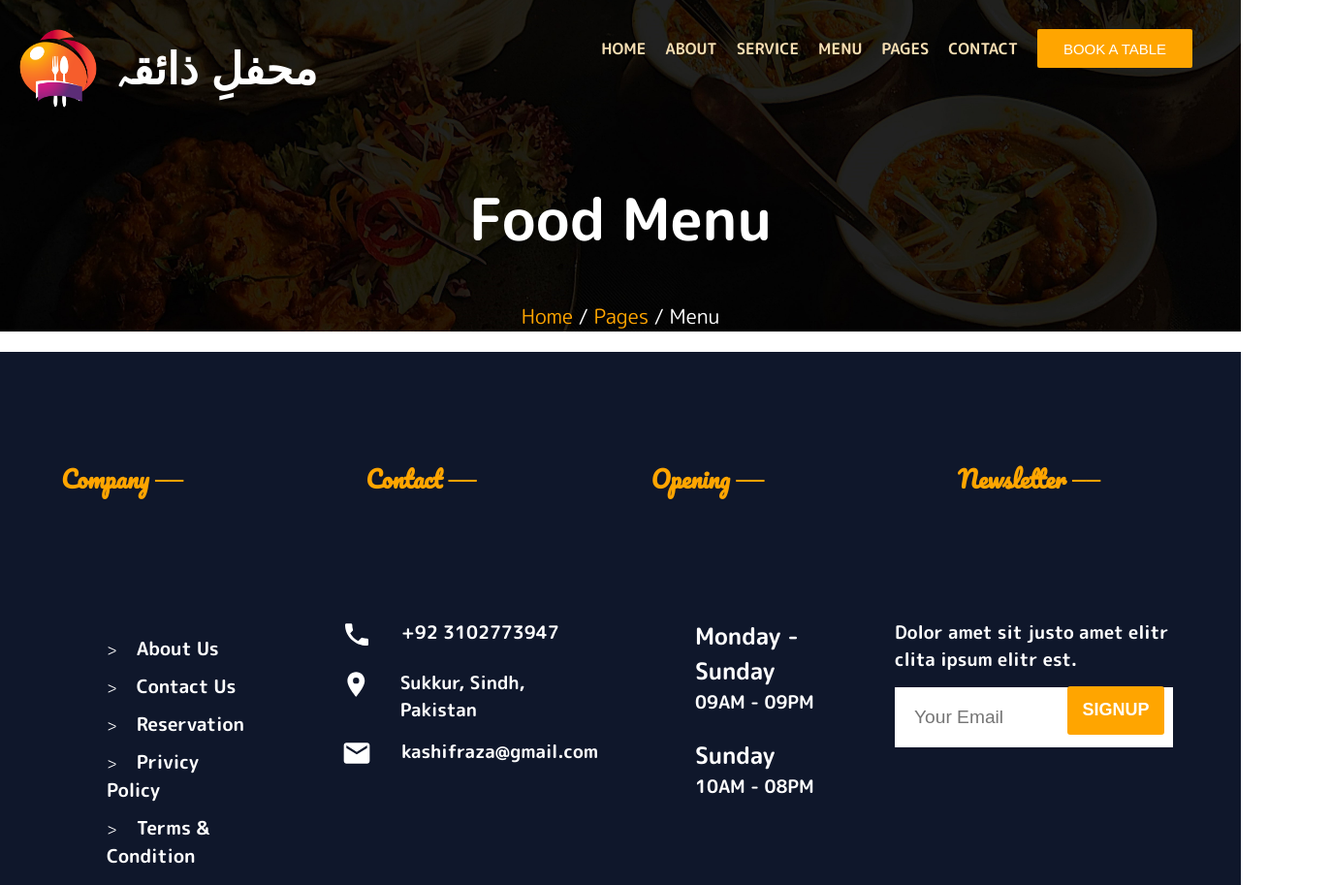
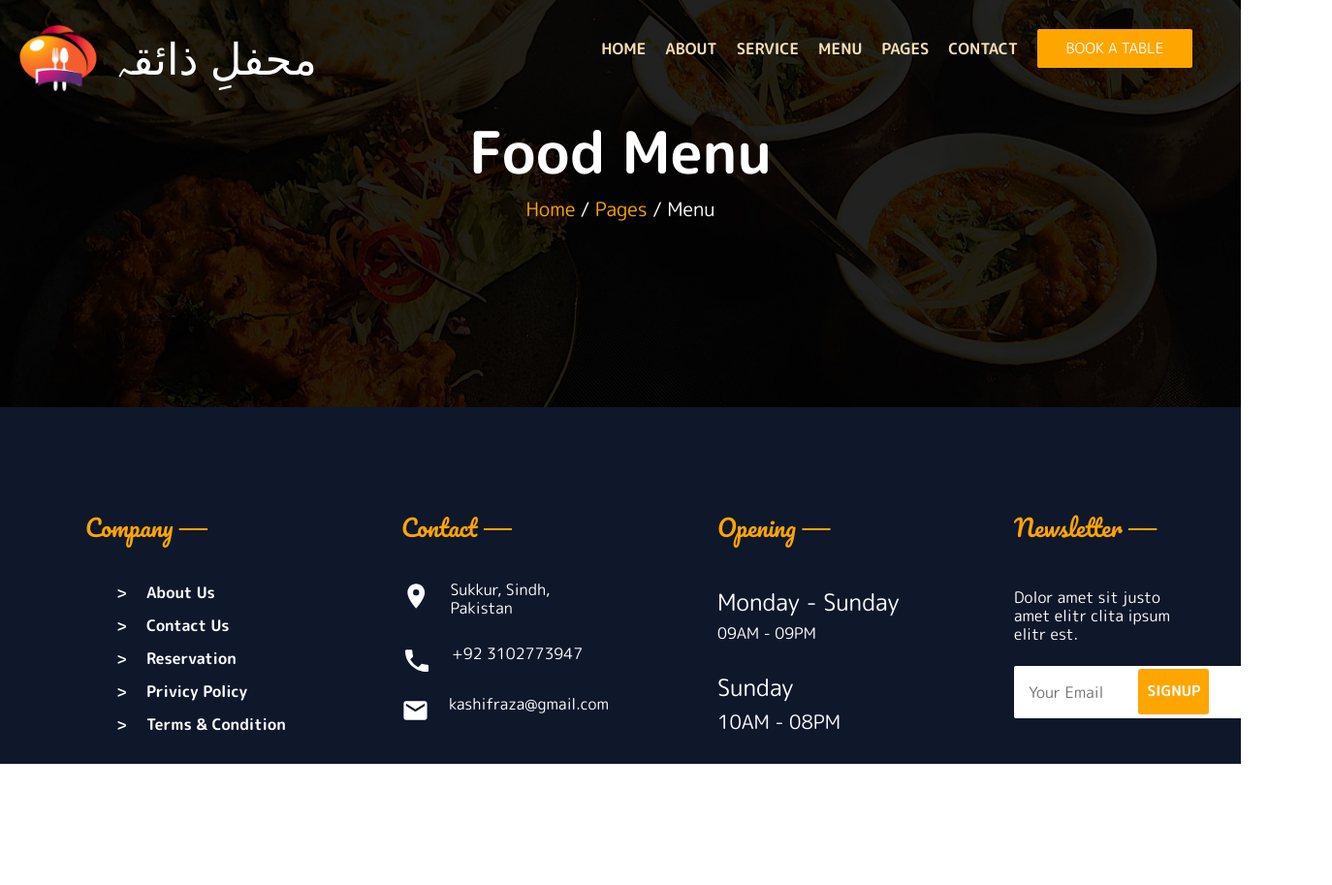
Before and after one commit to Kashif-Razaa/Mehfil-e-Zaiqa-Restaurant-Team-project, a plain HTML site: page menu.html in a window 1280 px wide. Shown: the whole page at 97% size, 1374 px wide, since content can reach past the window. After the commit the page ends 800 px from the top, so only its background shows below. Drawn offline with nearby package versions, Linux system fonts and the light colour scheme.

Commit message:
Modify Fiiter

```diff
--- a/home.css
+++ b/home.css
@@ -10,6 +10,7 @@ body {
     background-image: url(/images/background-pic.jpg);
     background-position: center;
     background-size: cover;
+    height: 900px;
     color: white;
 }
 
@@ -26,6 +27,7 @@ nav {
 
 .logo h1 {
     font-size: 45px;
+    margin-top: 33px;
 }
 
 nav ul {
@@ -80,7 +82,8 @@ nav ul a:active {
 }
 
 .hero-left h1 {
-    font-size: 70px;
+    font-size: 60px;
+    font-weight: 1000;
     margin: 0;
     animation: left-h1-p-btn 0.8s ease-in forwards;
     opacity: 0;
@@ -142,40 +145,43 @@ nav ul a:active {
 
 /* ---Footer Start--- */
 footer {
-    display: grid;
-    grid-template-rows: 1fr 1fr;
-    grid-template-columns: 1fr 1fr 1fr 1fr;
     background-color: #0f172b;
 }
 
 footer .font-pacifico {
     font-family: 'Pacifico', cursive;
     color: orange;
-    text-align: center;
     margin-top: 110px;
+}
+
+.fr1 {
+    padding-left: 100px;
 }
 
 footer .fr1 ul {
     list-style: none;
-    margin-left: 70px;
-
+    margin-top: 40px;
 }
 
 footer .fr1 ul li {
     margin-top: 10px;
 }
 
+.fr1 ul li:hover {
+    transform: scale(1.1);
+}
+
 footer .fr1 ul a {
     text-decoration: none;
     color: white;
     font-weight: bold;
-    font-size: larger;
 }
 
 footer .fr1 ul li::before {
     content: ">";
     color: white;
     margin-right: 20px;
+    font-weight: bolder;
 }
 
 footer .fr2 {
@@ -184,42 +190,26 @@ footer .fr2 {
 }
 
 .fr2 .cell {
+    margin-top: 20px;
     display: flex;
-    gap: 30px;
-}
-
-.fr2 .cell h3 {
-    margin: 0;
+    gap: 20px;
 }
 
 .fr2 .location {
     display: flex;
-    gap: 30px;
-    margin-top: 20px;
-}
-
-.fr2 .location h3 {
-    margin: 0;
+    gap: 20px;
+    margin-top: 40px;
 }
 
 .fr2 .email {
     display: flex;
-    gap: 30px;
-    margin-top: 15px;
-}
-
-.fr2 .email h3 {
-    margin: 0;
+    gap: 20px;
+    margin-top: 20px;
 }
 
 .fr3 {
     padding-left: 100px;
     color: white;
-}
-
-.fr3 h2,
-h3 {
-    margin: 0;
 }
 
 .fr4 {
@@ -229,23 +219,25 @@ h3 {
 }
 
 .fr4 input {
-    padding: 20px;
+    padding: 15px;
     margin-top: 15px;
-    font-size: larger;
     border: none;
+    border-radius: 2px;
 }
 
 .fr4 button {
     position: relative;
-    left: 62%;
-    bottom: 23%;
-    width: 100px;
-    height: 50px;
+    left: 73%;
+    bottom: 14%;
+    width: 73px;
+    height: 47px;
     background-color: orange;
     color: white;
     cursor: pointer;
-    font-size: 18px;
+    font-size: 15px;
     font-weight: bold;
     border: none;
     border-radius: 3px;
 }
+
+/* --Footer End-- */
--- a/menu.css
+++ b/menu.css
@@ -13,7 +13,8 @@ body {
     color: white;
 }
 
-/* ---Nav & head start--- */
+/* --Nav & Head Start-- */
+
 nav {
     display: flex;
     justify-content: space-between;
@@ -26,6 +27,7 @@ nav {
 
 .logo h1 {
     font-size: 45px;
+    margin-top: 33px;
 }
 
 nav ul {
@@ -64,17 +66,18 @@ nav ul a:active {
     color: orange;
 }
 
-
 .head {
     text-align: center;
+    height: 300px;
 }
 
 .head h1 {
     font-size: 60px;
+    font-weight: 1000;
 }
 
 .head p {
-    font-size: 21px;
+    font-size: 20px;
     color: white;
 }
 
@@ -82,44 +85,47 @@ nav ul a:active {
     text-decoration: none;
     color: orange;
 }
+
 /* --Nav & head End-- */
 /* ---Footer Start--- */
 footer {
-    display: grid;
-    grid-template-rows: 1fr 1fr;
-    grid-template-columns: 1fr 1fr 1fr 1fr;
     background-color: #0f172b;
 }
 
 footer .font-pacifico {
     font-family: 'Pacifico', cursive;
     color: orange;
-    text-align: center;
     margin-top: 110px;
-    !important
+}
+
+.fr1 {
+    padding-left: 100px;
 }
 
 footer .fr1 ul {
     list-style: none;
-    margin-left: 70px;
-
+    margin-top: 40px;
 }
 
 footer .fr1 ul li {
     margin-top: 10px;
 }
 
+.fr1 ul li:hover {
+    transform: scale(1.1);
+}
+
 footer .fr1 ul a {
     text-decoration: none;
     color: white;
     font-weight: bold;
-    font-size: larger;
 }
 
 footer .fr1 ul li::before {
     content: ">";
     color: white;
     margin-right: 20px;
+    font-weight: bolder;
 }
 
 footer .fr2 {
@@ -128,42 +134,26 @@ footer .fr2 {
 }
 
 .fr2 .cell {
+    margin-top: 20px;
     display: flex;
-    gap: 30px;
-}
-
-.fr2 .cell h3 {
-    margin: 0;
+    gap: 20px;
 }
 
 .fr2 .location {
     display: flex;
-    gap: 30px;
-    margin-top: 20px;
-}
-
-.fr2 .location h3 {
-    margin: 0;
+    gap: 20px;
+    margin-top: 40px;
 }
 
 .fr2 .email {
     display: flex;
-    gap: 30px;
-    margin-top: 15px;
-}
-
-.fr2 .email h3 {
-    margin: 0;
+    gap: 20px;
+    margin-top: 20px;
 }
 
 .fr3 {
     padding-left: 100px;
     color: white;
-}
-
-.fr3 h2,
-h3 {
-    margin: 0;
 }
 
 .fr4 {
@@ -173,23 +163,25 @@ h3 {
 }
 
 .fr4 input {
-    padding: 20px;
+    padding: 15px;
     margin-top: 15px;
-    font-size: larger;
     border: none;
+    border-radius: 2px;
 }
 
 .fr4 button {
     position: relative;
-    left: 62%;
-    bottom: 23%;
-    width: 100px;
-    height: 50px;
+    left: 73%;
+    bottom: 14%;
+    width: 73px;
+    height: 47px;
     background-color: orange;
     color: white;
     cursor: pointer;
-    font-size: 18px;
+    font-size: 15px;
     font-weight: bold;
     border: none;
     border-radius: 3px;
 }
+
+/* --Footer End-- */
--- a/menu.html
+++ b/menu.html
@@ -5,6 +5,9 @@
     <meta charset="UTF-8">
     <meta name="viewport" content="width=device-width, initial-scale=1.0">
     <title>Menu</title>
+    <!-- bootstrap -->
+    <link href="https://cdn.jsdelivr.net/npm/bootstrap@5.0.2/dist/css/bootstrap.min.css" rel="stylesheet"
+        integrity="sha384-EVSTQN3/azprG1Anm3QDgpJLIm9Nao0Yz1ztcQTwFspd3yD65VohhpuuCOmLASjC" crossorigin="anonymous">
     <!-- Fonts link -->
     <link rel="stylesheet" href="https://fonts.googleapis.com/css2?family=Pacifico&display=swap">
     <link href="https://fonts.googleapis.com/css2?family=M+PLUS+Rounded+1c:wght@400;700&display=swap" rel="stylesheet">
@@ -38,27 +41,12 @@
 
     </div>
     <footer>
-        <div class="">
-            <h2 class="font-pacifico">
+
+        <div class="row">
+            <div class="fr1 col-3">
+                <h4 class="font-pacifico">
                     Company ──
-            </h2>
-        </div>
-        <div class="">
-            <h2 class="font-pacifico">
-                Contact ──
-            </h2>
-        </div>
-        <div class="">
-            <h2 class="font-pacifico">
-                Opening ──
-            </h2>
-        </div>
-        <div class="">
-            <h2 class="font-pacifico">
-                Newsletter ──
-            </h2>
-        </div>
-        <div class="fr1">
+                </h4>
                 <ul>
                     <li><a href="">About Us</a></li>
                     <li><a href="">Contact Us</a></li>
@@ -67,51 +55,62 @@
                     <li><a href="">Terms & Condition</a></li>
                 </ul>
             </div>
-        <div class="fr2">
+            <div class="fr2 col-3">
+                <h4 class="font-pacifico">
+                    Contact ──
+                </h4>
+                <div class="location">
+                    <svg xmlns="http://www.w3.org/2000/svg" viewBox="0 0 24 24" width="32" height="32" fill="white"
+                        aria-hidden="true">
+                        <path
+                            d="M12 2C8.13 2 5 5.13 5 9c0 5.25 7 13 7 13s7-7.75 7-13c0-3.87-3.13-7-7-7zm0 9.5a2.5 2.5 0 1 1 0-5 2.5 2.5 0 0 1 0 5z" />
+                    </svg>
+                    <h6>
+                        Sukkur, Sindh, Pakistan
+                    </h6>
+                </div>
                 <div class="cell">
                     <svg xmlns="http://www.w3.org/2000/svg" viewBox="0 0 24 24" width="32" height="32" fill="white"
                         aria-hidden="true">
                         <path
                             d="M6.62 10.79a15.05 15.05 0 0 0 6.59 6.59l2.2-2.2a1 1 0 0 1 1.01-.24c1.12.37 2.33.57 3.58.57.55 0 1 .45 1 1v3.49c0 .55-.45 1-1 1C10.4 21 3 13.6 3 4.99c0-.55.45-1 1-1H7.5c.55 0 1 .45 1 1 0 1.25.2 2.46.57 3.58.11.35.03.73-.24 1.01l-2.21 2.21z" />
                     </svg>
-                <h3>
+                    <h6>
                         +92 3102773947
-                </h3>
+                    </h6>
 
                 </div>
 
-            <div class="location">
+
+                <div class="email">
                     <svg xmlns="http://www.w3.org/2000/svg" viewBox="0 0 24 24" width="32" height="32" fill="white"
                         aria-hidden="true">
                         <path
-                        d="M12 2C8.13 2 5 5.13 5 9c0 5.25 7 13 7 13s7-7.75 7-13c0-3.87-3.13-7-7-7zm0 9.5a2.5 2.5 0 1 1 0-5 2.5 2.5 0 0 1 0 5z" />
-                </svg>
-                <h3>
-                    Sukkur, Sindh, Pakistan
-                </h3>
-
-            </div>
-            <div class="email" style="color: white;"><svg xmlns="http://www.w3.org/2000/svg" fill="white"
-                    viewBox="0 0 24 24" width="32" height="32">
-                    <path
                             d="M20 4H4c-1.1 0-2 .9-2 2v12c0 1.1.9 2 2 2h16c1.1 0 2-.9 2-2V6c0-1.1-.9-2-2-2zm0 4-8 5-8-5V6l8 5 8-5v2z" />
                     </svg>
-                <h3>
+                    <h6>
                         kashifraza@gmail.com
-                </h3>
+                    </h6>
                 </div>
             </div>
-        <div class="fr3">
-            <h2>Monday - Sunday</h2>
-            <h3>09AM - 09PM</h3>
+            <div class="fr3 col-3">
+                <h4 class="font-pacifico">
+                    Opening ──
+                </h4>
+                <h4 class="mt-5">Monday - Sunday</h4>
+                <h6>09AM - 09PM</h6>
                 <br>
-            <h2>Sunday</h2>
-            <h3>10AM - 08PM</h3>
+                <h4>Sunday</h4>
+                <h5>10AM - 08PM</h5>
             </div>
-        <div class="fr4">
-            <h3>Dolor amet sit justo amet elitr clita ipsum elitr est.</h3>
+            <div class="fr4 col-3">
+                <h4 class="font-pacifico">
+                    Newsletter ──
+                </h4>
+                <h6 class="mt-5">Dolor amet sit justo amet elitr clita ipsum elitr est.</h6>
                 <input type="email" placeholder="Your Email">
                 <button>SIGNUP</button>
+            </div>
         </div>
     </footer>
 </body>
```
Also changed, not shown: home.html (+42 -43 lines). Lines whose indentation alone changed are shown as unchanged.
